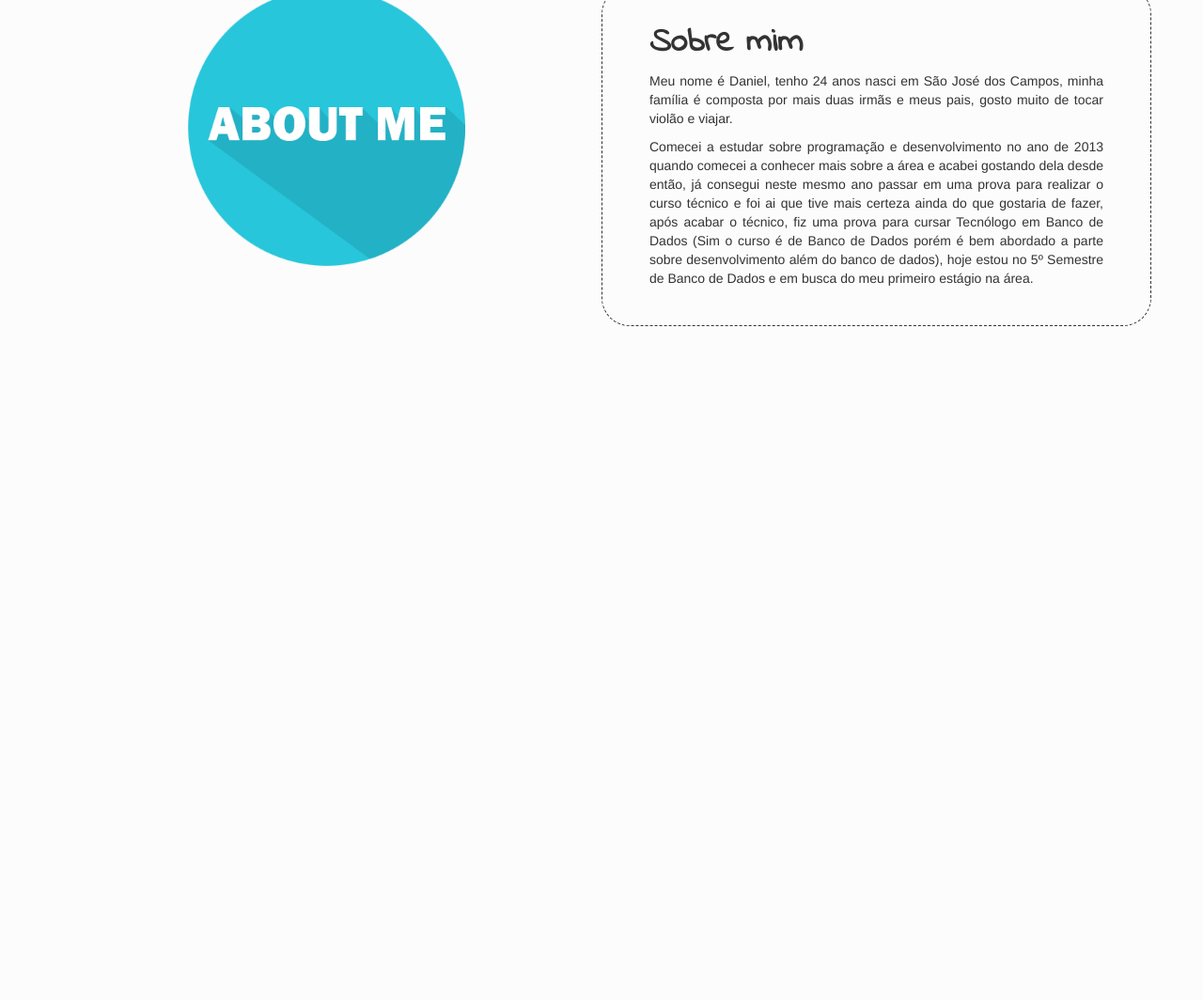
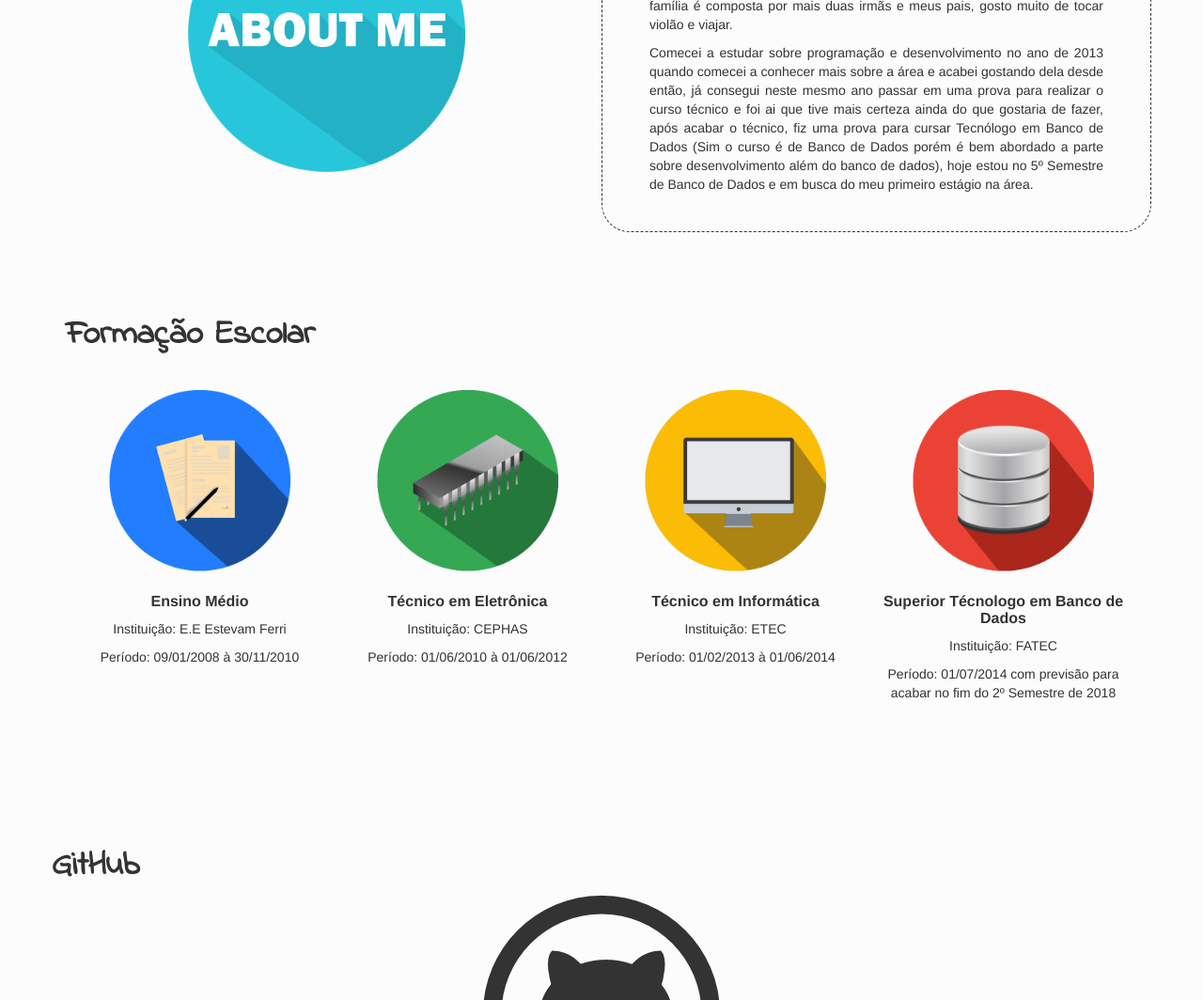
Before and after one commit to DanielCFreitas/Treinando-Front-End, a plain HTML site: page Treinando03/index.html in a window 1280 px wide. Shown: the part 729-1793 px from the top of the page at 94% size. Before the commit the page ends 1226 px from the top, so only its background shows below. Drawn offline with nearby package versions, Linux system fonts and the light colour scheme.

Commit message:
Finalizacao da pagina

```diff
--- a/Treinando03/css/style.css
+++ b/Treinando03/css/style.css
@@ -4,7 +4,7 @@ body {
 	background-color: #fcfcfc;
 }
 
-p {
+.paragrafo-justificado {
 	text-align: justify;
 }
 
@@ -75,8 +75,8 @@ p {
 }
 
 .div-sobre-mim {
-	margin-top: 150px;
-	margin-bottom: 150px;
+	margin-top: 50px;
+	margin-bottom: 50px;
 }
 
 .img-sobre-mim {
@@ -96,13 +96,36 @@ p {
 	border-width: 1px;
 }
 
-
-
-
-.test {
-	background-color: green;
+/*DIV FORMACAO*/
+.div-formacao{
+    margin-bottom: 100px;
 }
 
-.test2 {
-	background-color: orange;
+.div-formacao-cursos{
+    margin-top: 20px;
 }
+
+.div-formacao-individual {
+    padding: 5px;
+    text-align: center
+}
+
+.div-formacao-curso{
+    font-size: 16px;
+    font-weight: 700;
+}
+
+.img-cursos {
+    max-height: 200px;
+}
+
+.img-cursos:hover {
+    max-height: 200px;
+    opacity: 0.5;
+}
+
+/*DIV-GITHUB*/
+.div-img-github{
+    text-align: center;
+    margin-bottom: 100px;
+}
--- a/Treinando03/index.html
+++ b/Treinando03/index.html
@@ -43,10 +43,53 @@
 				</div>
 				<div class="col-md-6 div-txt-sobre-mim">
 					<h1 class="font-img-cima">Sobre mim</h1>
-					<p>Meu nome é Daniel, tenho 24 anos nasci em São José dos Campos, minha família é composta por mais duas irmãs e meus pais, gosto muito de tocar violão e viajar.</p>
-					<p>Comecei a estudar sobre programação e desenvolvimento no ano de 2013 quando comecei a conhecer mais sobre a área e acabei gostando dela desde então, já consegui neste mesmo ano passar em uma prova para realizar o curso técnico e foi ai que tive mais certeza ainda do que gostaria de fazer, após acabar o técnico, fiz uma prova para cursar Tecnólogo em Banco de Dados (Sim o curso é de Banco de Dados porém é bem abordado a parte sobre desenvolvimento além do banco de dados), hoje estou no 5º Semestre de Banco de Dados e em busca do meu primeiro estágio na área.</p>
+					<p class="paragrafo-justificado">Meu nome é Daniel, tenho 24 anos nasci em São José dos Campos, minha família é composta por mais duas irmãs e meus pais, gosto muito de tocar violão e viajar.</p>
+					<p class="paragrafo-justificado">Comecei a estudar sobre programação e desenvolvimento no ano de 2013 quando comecei a conhecer mais sobre a área e acabei gostando dela desde então, já consegui neste mesmo ano passar em uma prova para realizar o curso técnico e foi ai que tive mais certeza ainda do que gostaria de fazer, após acabar o técnico, fiz uma prova para cursar Tecnólogo em Banco de Dados (Sim o curso é de Banco de Dados porém é bem abordado a parte sobre desenvolvimento além do banco de dados), hoje estou no 5º Semestre de Banco de Dados e em busca do meu primeiro estágio na área.</p>
 				</div>
 			</div>
+
+            <div class="row div-formacao" id="div-formacao">
+                <div class="col-md-12">
+                    <h1 class="font-img-cima">Formação Escolar</h1>
+                </div>
+
+                <div class="col-md-12 div-formacao-cursos">
+                    <div class="col-md-3 div-formacao-individual">
+                        <img src="img/img3.png" class="img-cursos">
+                        <h2 class="div-formacao-curso">Ensino Médio</h2>
+                        <p>Instituição: E.E Estevam Ferri</p>
+                        <p>Período: 09/01/2008 à 30/11/2010</p>
+                    </div>
+
+                    <div class="col-md-3 div-formacao-individual">
+                        <img src="img/img4.png" class="img-cursos">
+                        <h2 class="div-formacao-curso">Técnico em Eletrônica</h2>
+                        <p>Instituição: CEPHAS</p>
+                        <p>Período: 01/06/2010 à 01/06/2012</p>
+                    </div>
+
+                    <div class="col-md-3 div-formacao-individual">
+                        <img src="img/img5.png" class="img-cursos">
+                        <h2 class="div-formacao-curso">Técnico em Informática</h2>
+                        <p>Instituição: ETEC</p>
+                        <p>Período: 01/02/2013 à 01/06/2014</p>
+                    </div>
+
+                    <div class="col-md-3 div-formacao-individual">
+                        <img src="img/img6.png" class="img-cursos">
+                        <h2 class="div-formacao-curso">Superior Técnologo em Banco de Dados</h2>
+                        <p>Instituição: FATEC</p>
+                        <p>Período: 01/07/2014 com previsão para acabar no fim do 2º Semestre de 2018</p>
+                    </div>
+                </div>
+            </div>
+
+            <div class="row div-github" id="div-git-hub">
+                <h1 class="font-img-cima">GitHub</h1>
+                <div class="col-md-12 div-img-github">
+                    <a href="https://github.com/danielfreitas3"><img src="img/img7.png"></a>
+                </div>
+            </div>
 		</div>
 	</body>
 </html>
```
Also changed, not shown: Treinando03/img/img3.png (added), Treinando03/img/img4.png (added), Treinando03/img/img5.png (added), Treinando03/img/img6.png (added), Treinando03/img/img7.png (added).
